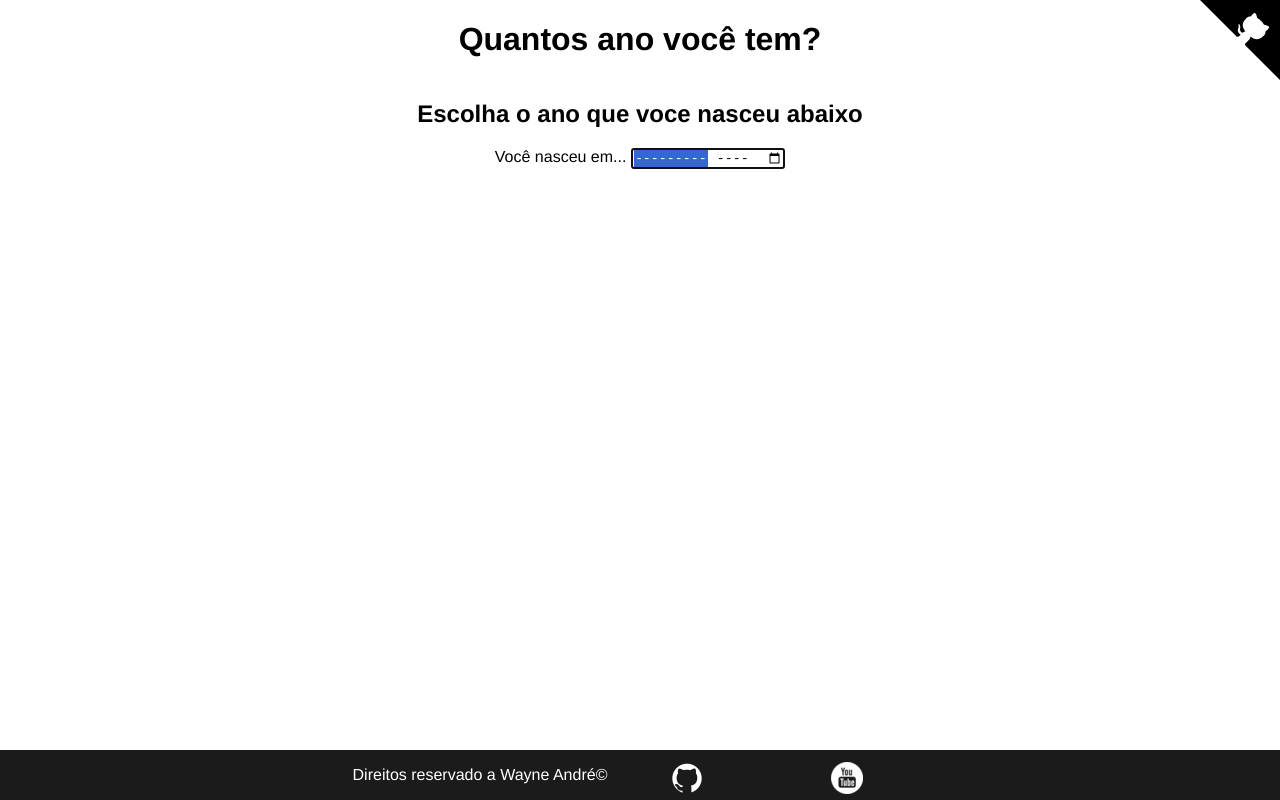
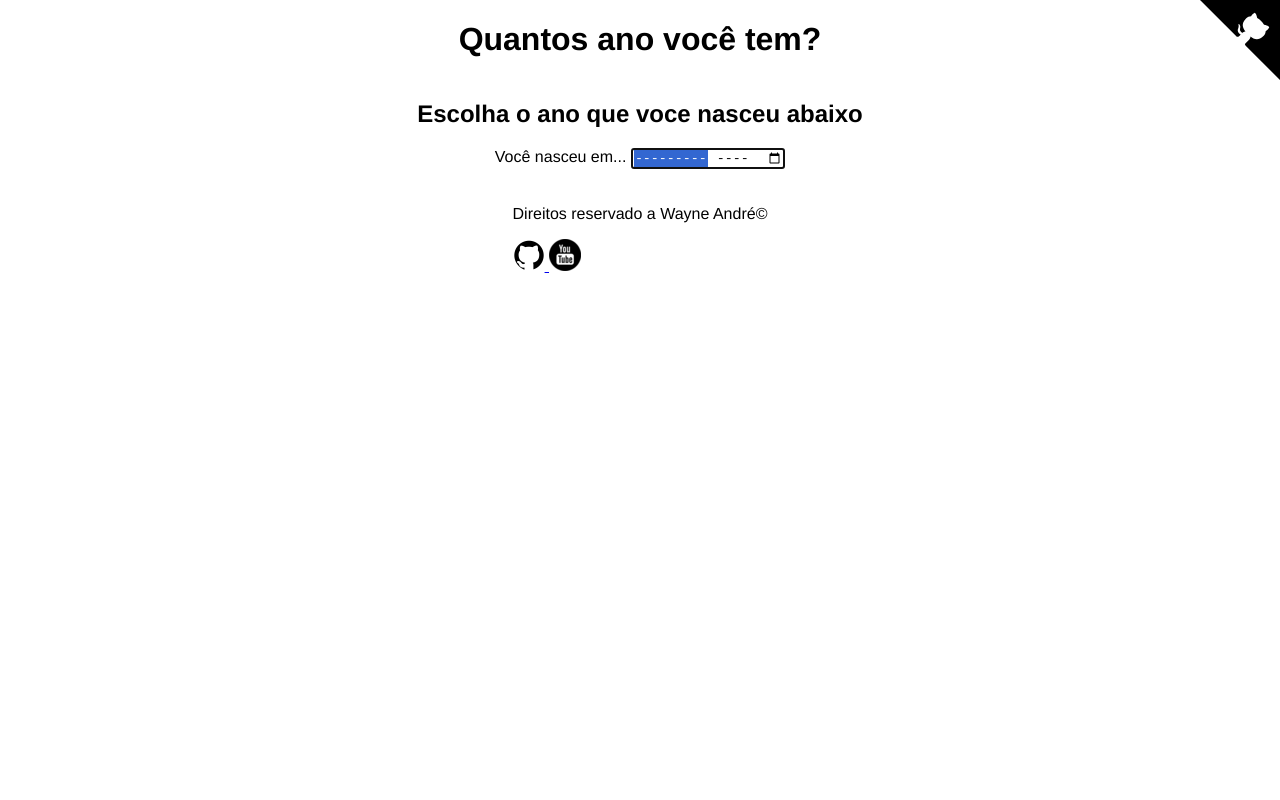
Before and after one commit to WayneRocha/quantos-anos-tenho, a plain HTML site: page index.html in a window 1280 px wide. Drawn offline with Linux system fonts and the light colour scheme.

Commit message:
Update estilo.css

```diff
--- a/estilo.css
+++ b/estilo.css
@@ -13,31 +13,6 @@ body{
 .imagem__idade {
     width: 20vw;
 }
-footer {
-    justify-content: center;
-    z-index: 1;
-    position: absolute;
-    bottom: 0px;
-    width: 100vw;
-    display: flex;
-    flex-direction: row;
-    background-color: #1b1b1b;
-    color: white;
-}
-footer img {
-    margin-top: 1.5vh;
-    width: 32px;
-    height: 32px;
-    margin-left: 5vw;
-    margin-right: 5vw;
-    cursor: pointer;
-    transition: ease-in-out .2s;
-    filter: invert();
-}
-footer img:hover {
-    transform: scale(1.1);
-}
-
 @media (max-width:700px){
     h1, h2{
         margin-left: 20px;
```
